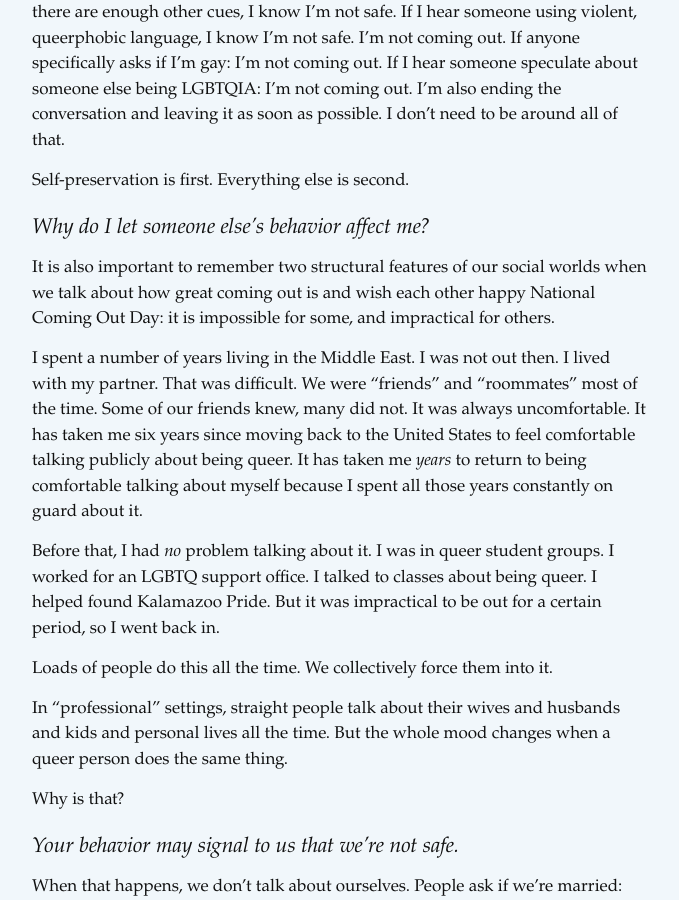
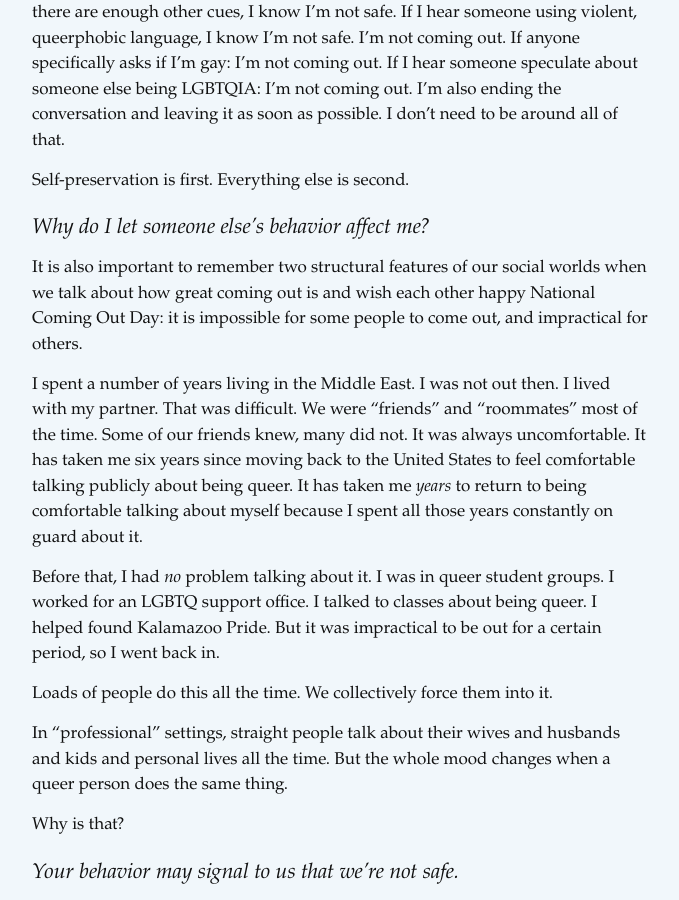
Before and after one commit to jdmar3/jdmar3.github.io, a Jekyll site: the page built from _posts/2017-10-11-national-coming-out-day.md, in a window 1280 px wide and 900 px high, scrolled down 1801 px. Shown: the whole window, without its empty margins (48-727 px from the left). Built offline with Jekyll 4.4.1, drawn with Linux system fonts in a browser that asks for light colours; some web fonts are replaced; Markdown is read by kramdown in place of the engine named in the settings; comment, search, counter and statistics services are not loaded.

Commit message:
edit blog post

```diff
--- a/_posts/2017-10-11-national-coming-out-day.md
+++ b/_posts/2017-10-11-national-coming-out-day.md
@@ -49,7 +49,7 @@ Self-preservation is first. Everything else is second.
 
 ## Why do I let someone else's behavior affect me?
 
-It is also important to remember two structural features of our social worlds when we talk about how great coming out is and wish each other happy National Coming Out Day: it is impossible for some, and impractical for others.
+It is also important to remember two structural features of our social worlds when we talk about how great coming out is and wish each other happy National Coming Out Day: it is impossible for some people to come out, and impractical for others.
 
 I spent a number of years living in the Middle East. I was not out then. I lived with my partner. That was difficult. We were "friends" and "roommates" most of the time. Some of our friends knew, many did not. It was always uncomfortable. It has taken me six years since moving back to the United States to feel comfortable talking publicly about being queer. It has taken me *years* to return to being comfortable talking about myself because I spent all those years constantly on guard about it.
 
```
